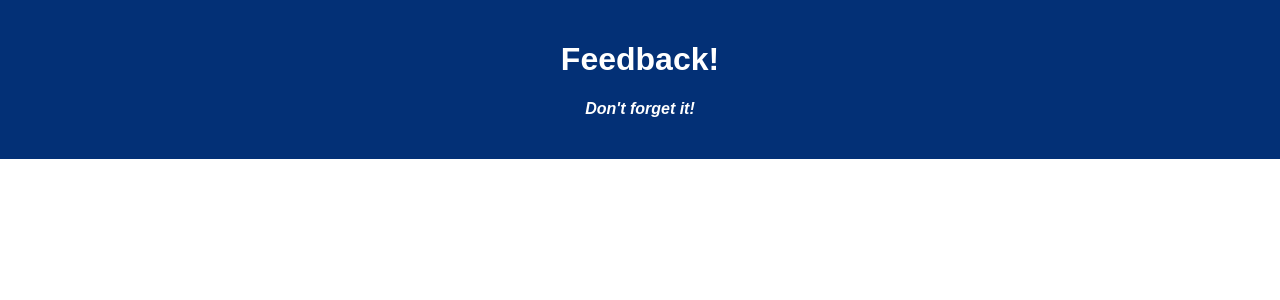
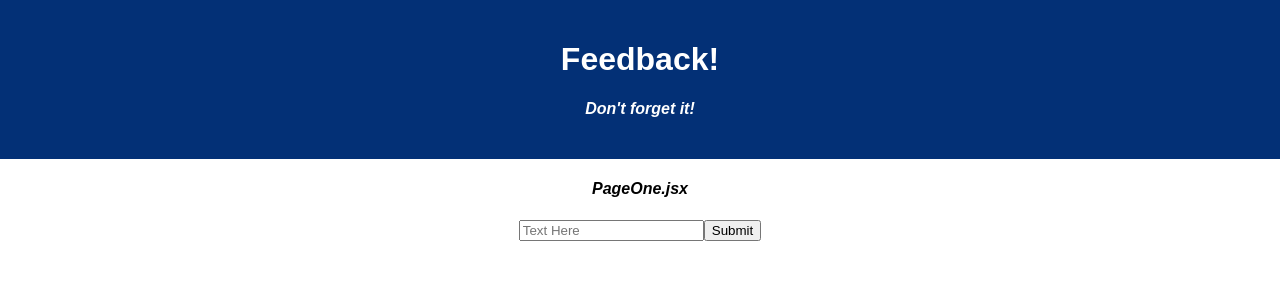
Before and after one commit to NateNotermann/T2W11---weekend-redux-feedback-loop, a React (Create React App) app: page /review in a window 1280 px wide. Shown: the top 300 px of the page. Built offline with nearby package versions, Linux system fonts and the light colour scheme.

Commit message:
pageOne onClick saves (event) to useState and console.logs

```diff
--- a/src/components/App/App.jsx
+++ b/src/components/App/App.jsx
@@ -1,8 +1,21 @@
 import React from 'react';
 import axios from 'axios';
 import './App.css';
+import PageOne from '../PageOne/PageOne'
+import { useState } from  'react';
+
 
 function App() {
+
+
+
+
+
+
+
+
+
+
 
   return (
     <div className='App'>
@@ -10,8 +23,18 @@ function App() {
         <h1 className='App-title'>Feedback!</h1>
         <h4>Don't forget it!</h4>
       </header>
+      <div>
+        <PageOne />
+      </div>
     </div>
   );
 }
 
+
+
+
+
+
+
+
 export default App;
--- /dev/null
+++ b/src/components/PageOne/PageOne.jsx
@@ -0,0 +1,32 @@
+import axios from "axios";
+import { useState } from  'react';
+
+function PageOne () {
+
+
+ const [feedback, setFeedback] = useState ('');
+
+    const handleSubmit = (event) => {
+        event.preventDefault();
+        console.log('in handleSubmit (APP.jsx)', feedback)
+    }
+
+    return (
+        <>
+        <div>
+        <h4>PageOne.jsx</h4>
+
+        <form onSubmit={handleSubmit}>
+            <input type="text"
+            placeholder="Text Here"
+            value={feedback}
+            onChange={(event) => setFeedback(event.target.value)}></input>
+            <button type="submit">Submit</button>
+        </form>
+
+        </div>
+        </>
+    )
+}
+
+export default PageOne;
```
